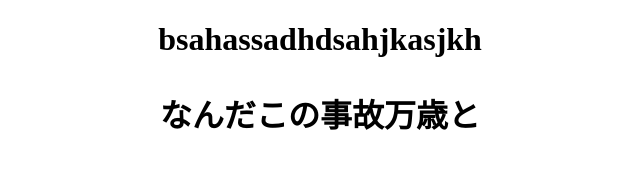
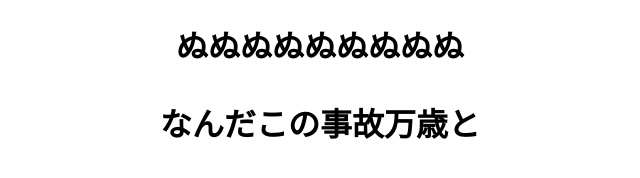
Before and after one commit to hisero106516/atrie, a plain HTML site: page index.html in a window 1280 px wide. Shown: the whole page, without its empty margins (320-960 px from the left). Drawn offline with Linux system fonts and the light colour scheme.

Commit message:
Update index.html

```diff
--- a/index.html
+++ b/index.html
@@ -8,8 +8,9 @@
 </head>
 <body>
 <!-- partial:index.partial.html -->
-<h1>bsahassadhdsahjkasjkh<h1>
+<h1>ぬぬぬぬぬぬぬぬぬ<h1>
 <p>なんだこの事故万歳と<P>
+
 <!-- partial -->
 
 </body>
```
